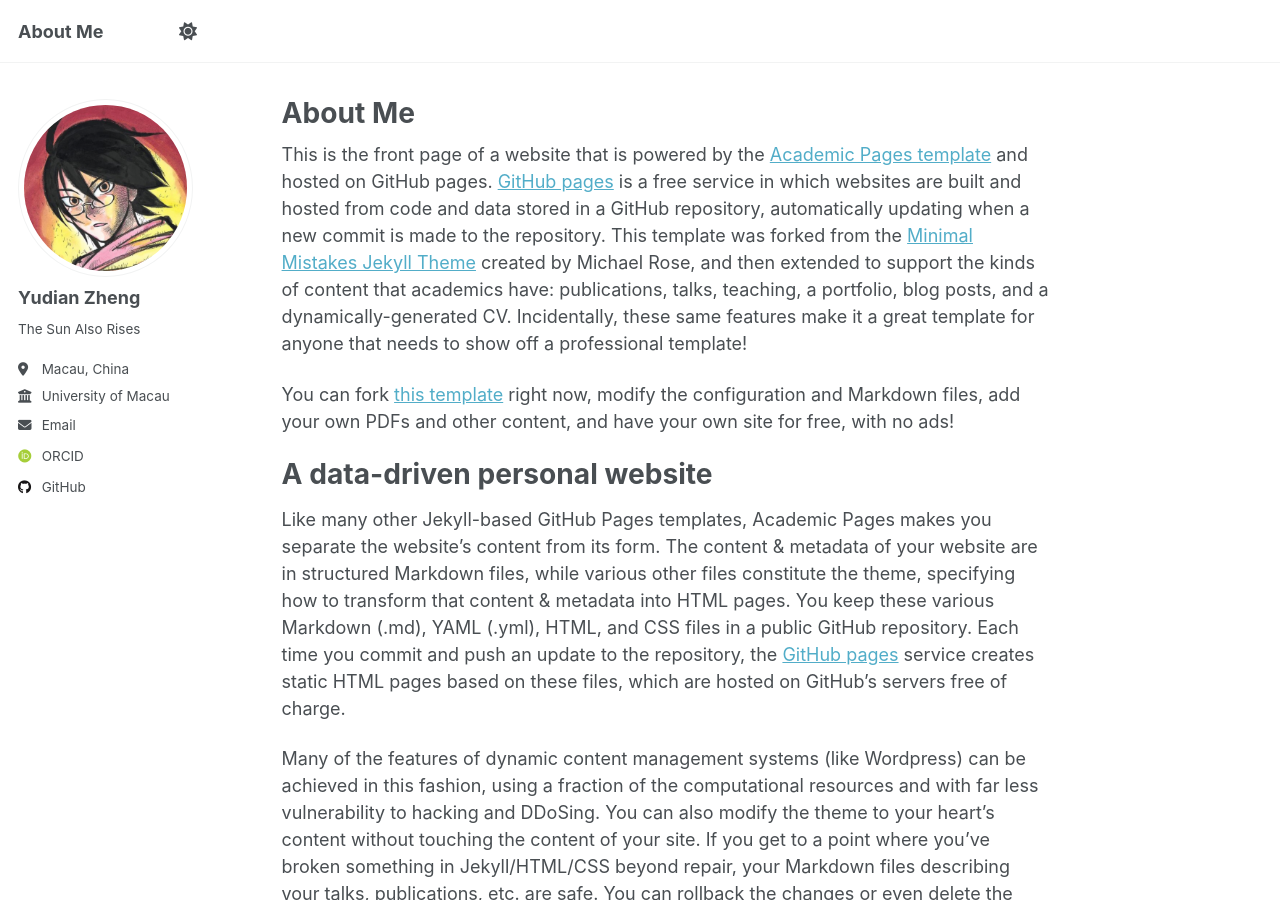
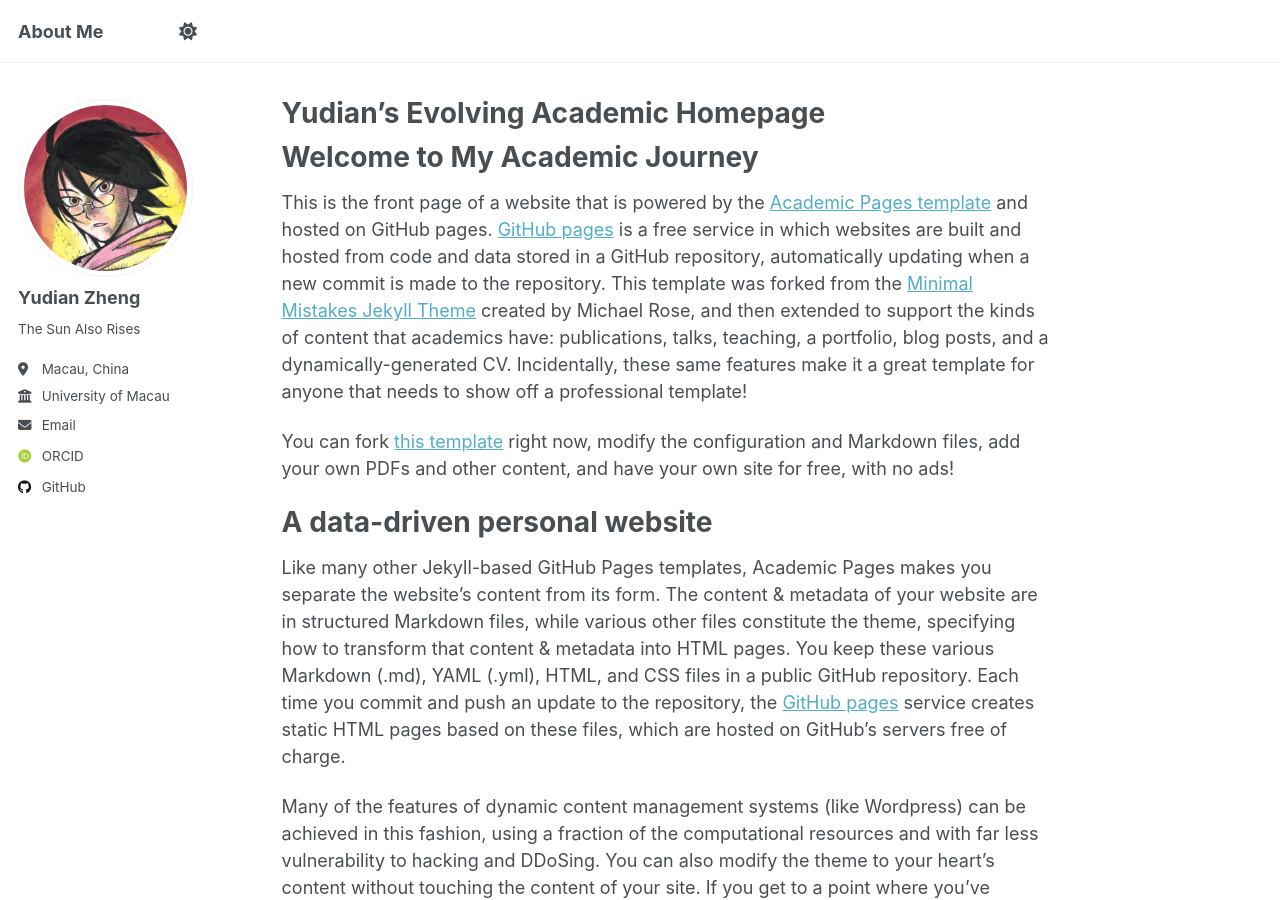
Before and after one commit to yudianzheng/yudianzheng.github.io, a Jekyll site: the page built from _pages/about.md, in a window 1280 px wide and 900 px high. Built offline with Jekyll 4.4.1, drawn with Linux system fonts in a browser that asks for light colours; some web fonts are replaced; a script that is not in the unit is left out.

Commit message:
little modifications

```diff
--- a/_pages/about.md
+++ b/_pages/about.md
@@ -1,12 +1,14 @@
 ---
 permalink: /
-title: "About Me"
-page_title: "Yudian's Evolving Academic Homepage"
+title: "Yudian's Evolving Academic Homepage"
+page_title: "Welcome to My Academic Journey"
 author_profile: true
 redirect_from:
   - /about/
   - /about.html
 ---
+
+# Welcome to My Academic Journey
 
 This is the front page of a website that is powered by the [Academic Pages template](https://github.com/academicpages/academicpages.github.io) and hosted on GitHub pages. [GitHub pages](https://pages.github.com) is a free service in which websites are built and hosted from code and data stored in a GitHub repository, automatically updating when a new commit is made to the repository. This template was forked from the [Minimal Mistakes Jekyll Theme](https://mmistakes.github.io/minimal-mistakes/) created by Michael Rose, and then extended to support the kinds of content that academics have: publications, talks, teaching, a portfolio, blog posts, and a dynamically-generated CV. Incidentally, these same features make it a great template for anyone that needs to show off a professional template!
 
```
